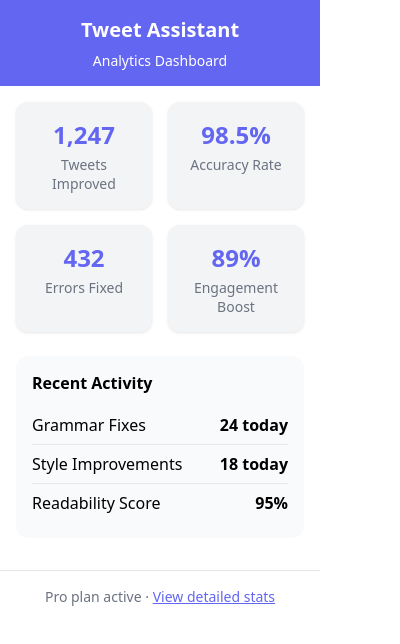
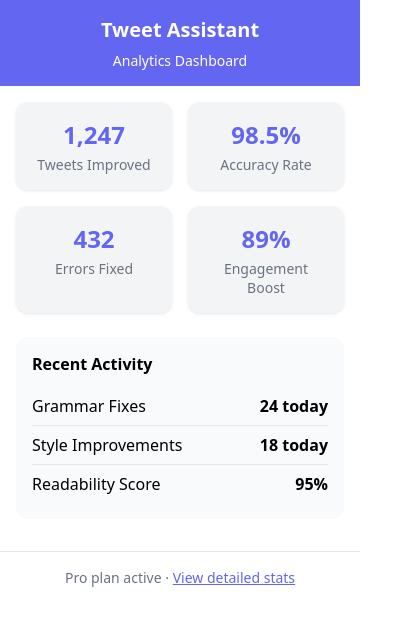
Before and after one commit to a-s-t-e-y-a/twitter_extension, a browser extension: page popup.html in a window 400 px wide. Drawn offline with Linux system fonts and the light colour scheme.

Commit message:
Style: style changes

```diff
--- a/style.css
+++ b/style.css
@@ -26,7 +26,7 @@
 }
 
 body {
-  width: 320px;
+  width: 360px;
   min-height: 400px;
   margin: 0;
   font-family: system-ui, -apple-system, sans-serif;
```
